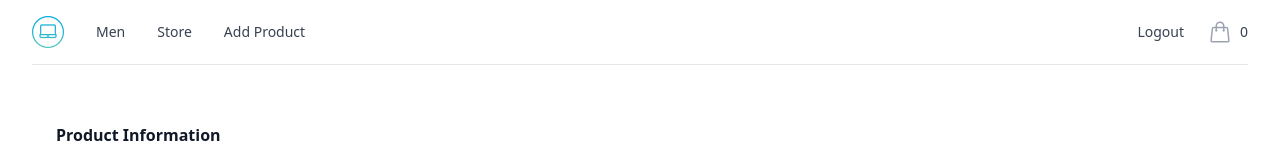
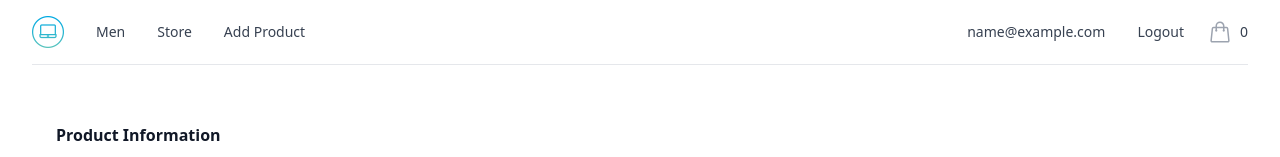
Before and after one commit to KostaKostov15/Tech-Sphere, a Vue app in the folder client/: page /add-product in a window 1280 px wide. Shown: the top 157 px of the page. Built offline with nearby package versions, Linux system fonts and the light colour scheme; sample sign-in values are in the browser's storage.

Commit message:
Update Header.vue

```diff
--- a/client/src/components/Header/Header.vue
+++ b/client/src/components/Header/Header.vue
@@ -11,7 +11,7 @@ import navigation from '../../utils/navigation';
 import { paths } from '../../utils/paths';
 import MobileHeader from './MobileHeader.vue';
 
-const { getIsAuth, logoutUser } = useAuthStore();
+const { getIsAuth, logoutUser, user } = useAuthStore();
 
 const isOpen = ref(false);
 const isCartOpen = ref(false);
@@ -145,6 +145,9 @@ function changeIsOpen(value) {
               </template>
 
               <template v-else>
+                <p class="mr-8 flex items-center text-sm font-medium text-gray-700 hover:text-gray-800">
+                  {{ user.email }}
+                </p>
                 <button class="text-sm font-medium text-gray-700 hover:text-gray-800" @click="logoutHandler">
                   Logout
                 </button>
```
